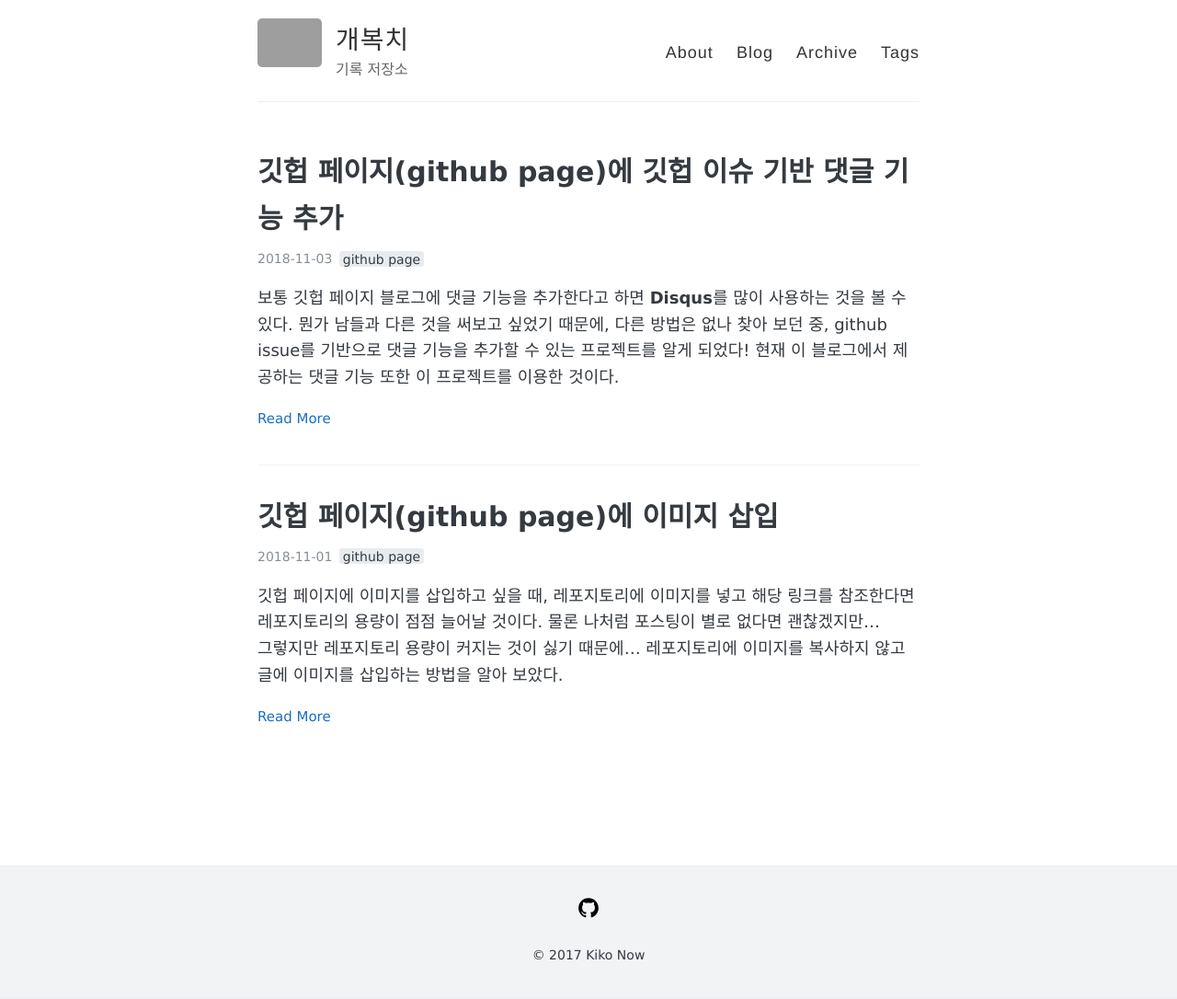
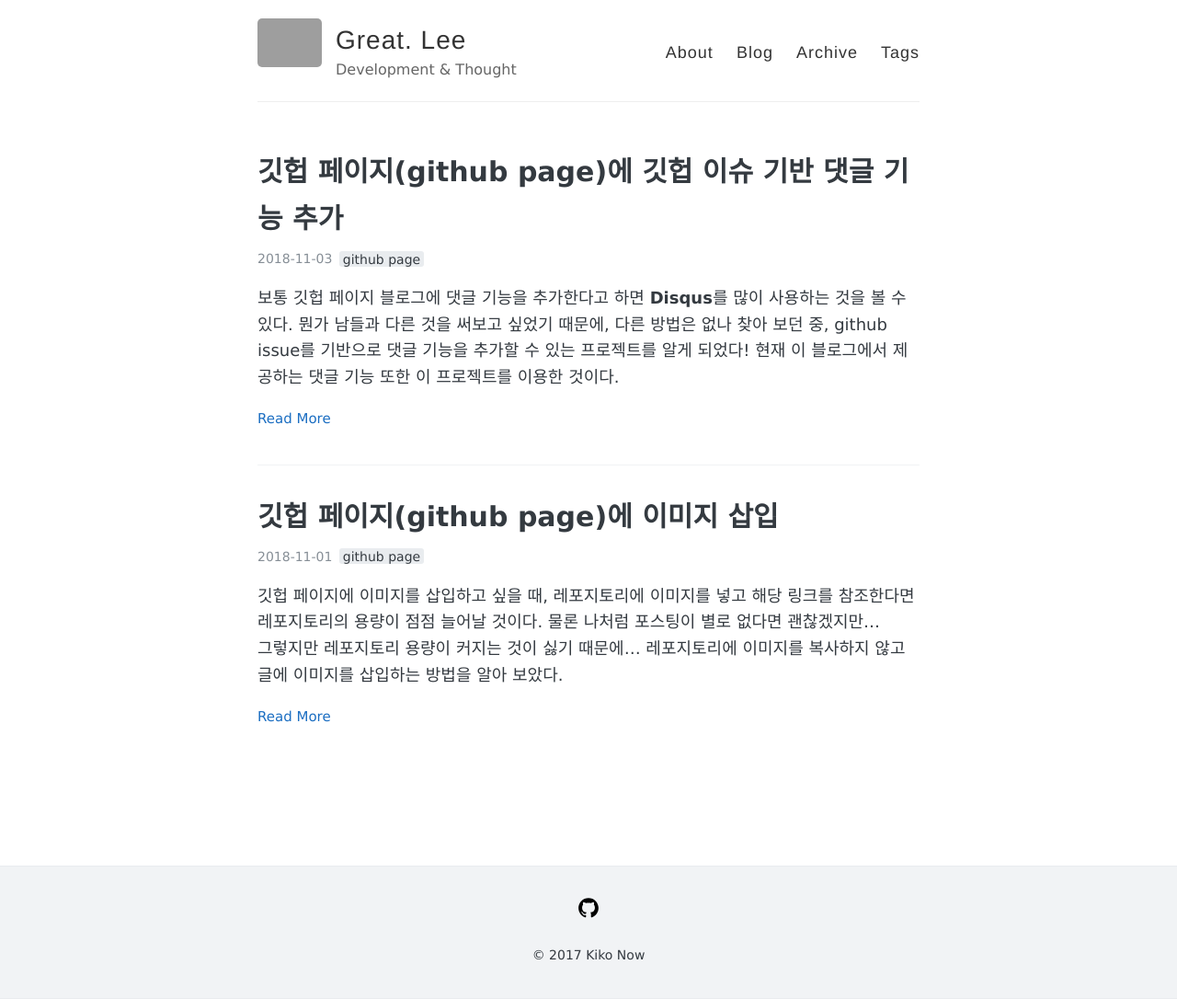
Before and after one commit to changdae-lee/changdae-lee.github.io, a Jekyll site: the page built from index.html, in a window 1280 px wide. Shown: the whole page at 92% size. Built offline with Jekyll 4.4.1, drawn with Linux system fonts in a browser that asks for light colours; the list of posts is cut into pages by our own code; grey boxes are pictures that could not be loaded.

Commit message:
Update main head.

```diff
--- a/_config.yml
+++ b/_config.yml
@@ -3,10 +3,10 @@
 #
 
 # Name of your site (displayed in the header)
-name: 개복치
+name: Great. Lee
 
 # Short bio or description (displayed in the header)
-description: 기록 저장소
+description: Development & Thought
 
 #
 # Flags below are optional
```
